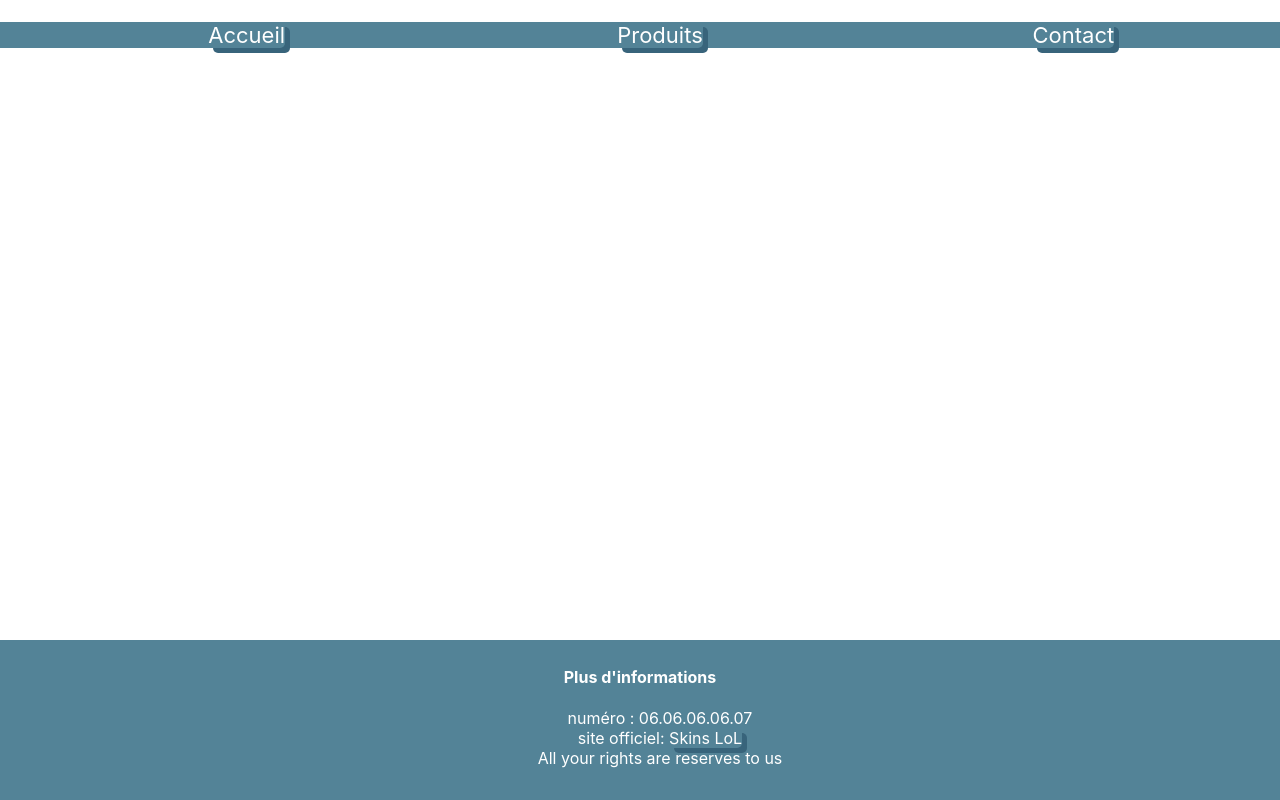
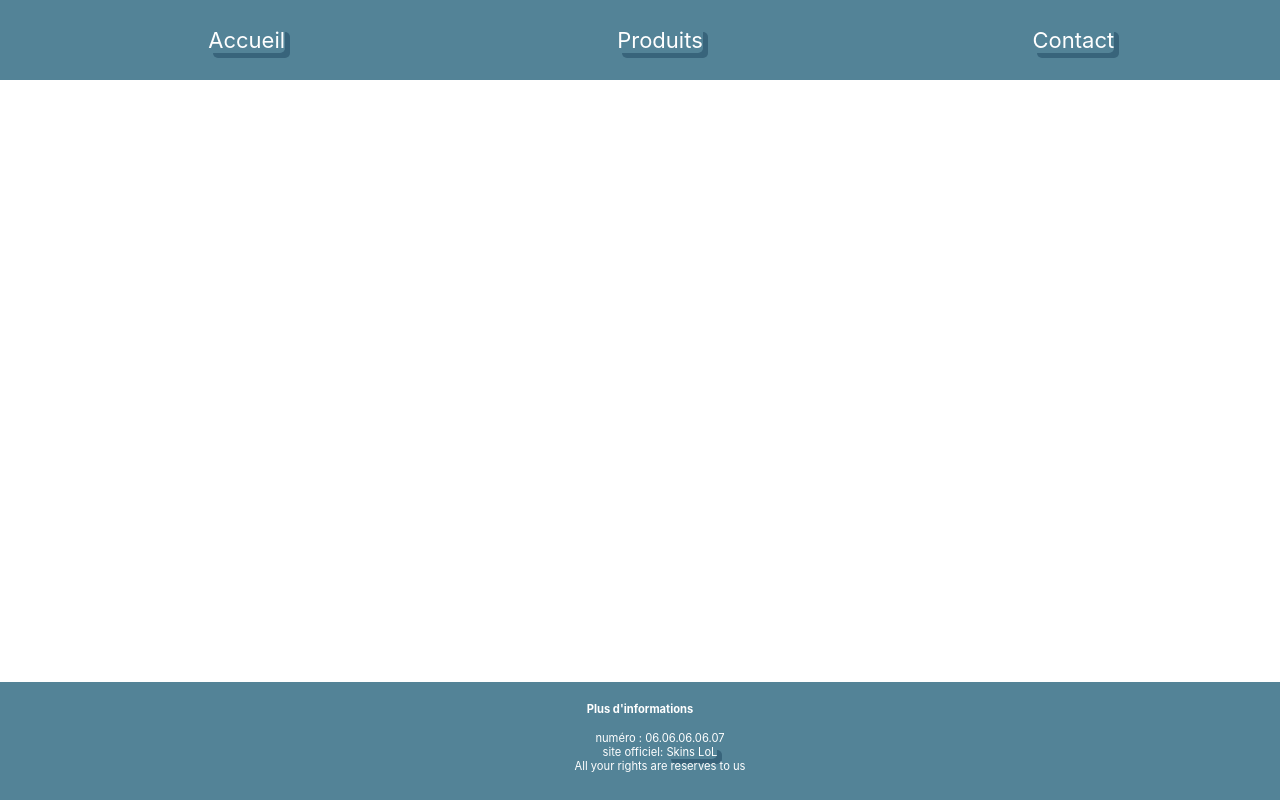
Before and after one commit to LLexxs/projet_site_ecommerce, a React (Create React App) app: page /contact in a window 1280 px wide. Built offline with nearby package versions, Linux system fonts and the light colour scheme.

Commit message:
css nav footer

```diff
--- a/src/style/App.css
+++ b/src/style/App.css
@@ -27,6 +27,8 @@
   color: white;
   list-style-type: none;
   text-decoration: none;
+  min-height: 10vh;
+  margin-top: 0;
 }
 
 .App-link {
--- a/src/style/Footer.css
+++ b/src/style/Footer.css
@@ -2,6 +2,7 @@ footer{
     position: fixed;
     bottom: 0;
     width: 100%;
+    font-size: 70%;
 }
 .siteFooter{
     color: white;
```
